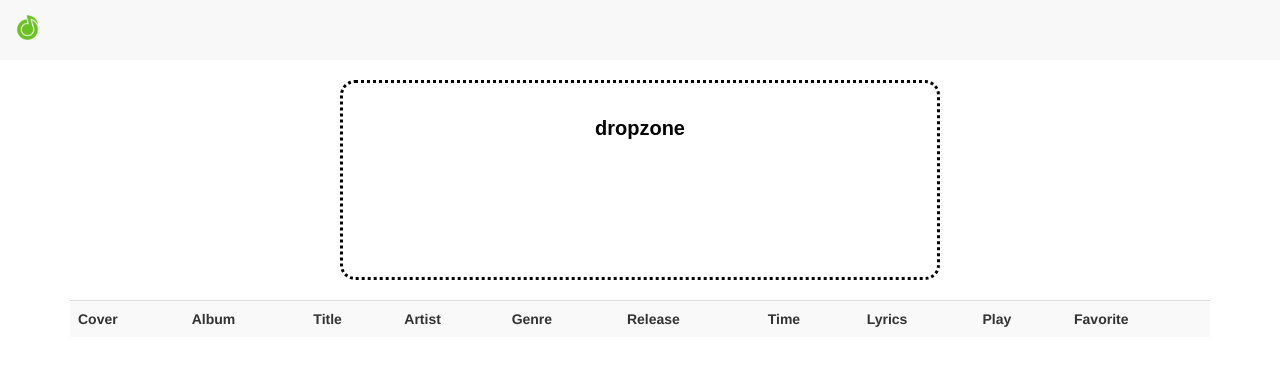
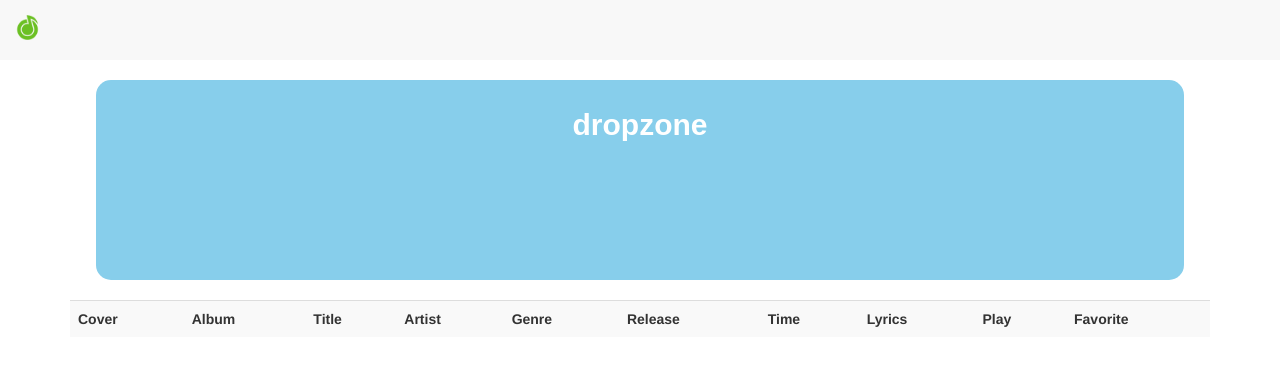
Before and after one commit to sssssqew/heroku-music-googleCloud, a Django app: page / in a window 1280 px wide. Shown: the top 366 px of the page. Run offline with Django 3.2, Linux system fonts and the light colour scheme; data that the repository does not hold is empty; parts of the project's set-up code (start-up, migrations or seed data) failed here and were passed over; some libraries are stand-ins or nearby versions.

Commit message:
changed dropzone style

```diff
--- a/mp3/templates/mp3/layout.html
+++ b/mp3/templates/mp3/layout.html
@@ -68,7 +68,7 @@
 
     <!-- drag and drop zone -->
     <div id="dropzone">
-      <div>dropzone</div>
+      <div class="dropzone-text">dropzone</div>
       <input
         type="file"
         id="musicFiles"
@@ -103,6 +103,17 @@
         <tbody id="musicList"></tbody>
       </table>
     </div>
+
+    <script>
+      window.addEventListener("scroll", e => {
+        const nav = document.querySelector(".navbar-wrapper");
+        if (window.pageYOffset > 30) {
+          nav.classList.add("add-shadow");
+        } else {
+          nav.classList.remove("add-shadow");
+        }
+      });
+    </script>
 
     <script src="{% static 'js/playControls.js' %}"></script>
 
--- a/static/css/base.css
+++ b/static/css/base.css
@@ -19,23 +19,26 @@ body {
   background: #f8f8f8;
 }
 
+.add-shadow {
+  -moz-box-shadow: 0 4px 4px rgba(0, 0, 0, 0.4);
+  -webkit-box-shadow: 0 4px 4px rgba(0, 0, 0, 0.4);
+  box-shadow: 0 4px 4px rgba(0, 0, 0, 0.4);
+}
+
 #dropzone {
   z-index: 1;
   position: fixed;
   top: 180px;
   left: 50%;
   transform: translate(-50%, -50%);
-  border: 3px dotted black;
   border-radius: 15px;
-  color: black;
-  font: bold 20px/200px arial;
-  width: 600px;
+  width: 85%;
   height: 200px;
+  background: skyblue;
 }
 
 #dropzone.hover {
-  border: 5px solid #fe5;
-  color: #fe5;
+  opacity: 0.5;
 }
 
 #dropzone.dropped {
@@ -65,6 +68,13 @@ body {
   right: 0;
   bottom: 0;
   left: 0;
+}
+
+.dropzone-text {
+  color: white;
+  font: bold 20px/200px arial;
+  font-size: 30px;
+  height: 200px;
 }
 
 .container {
```
